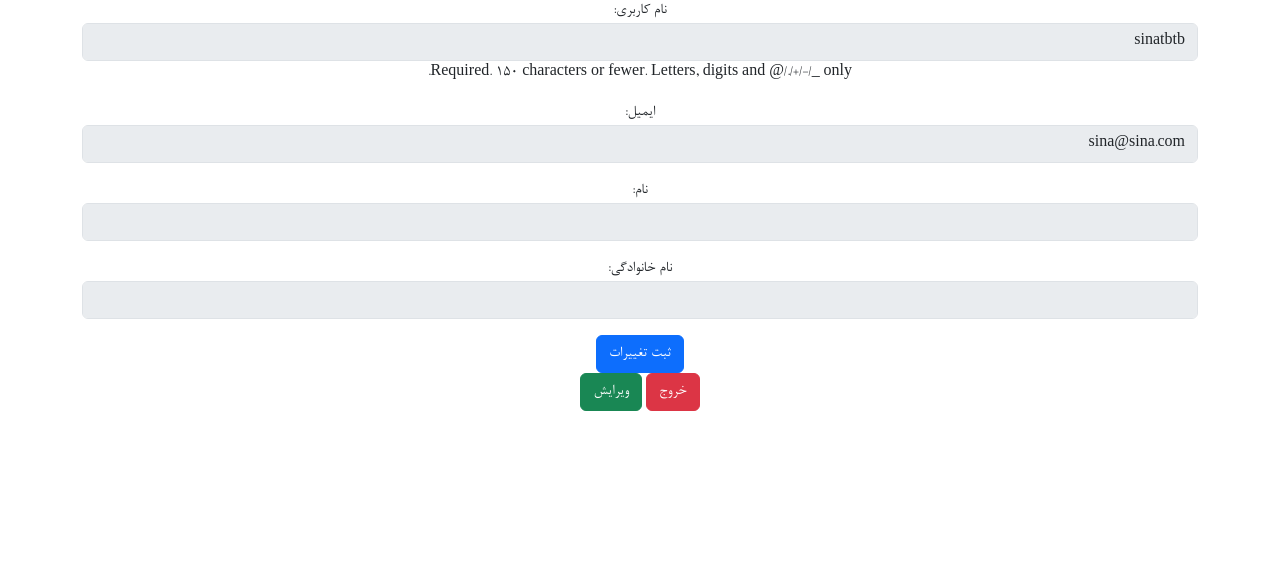
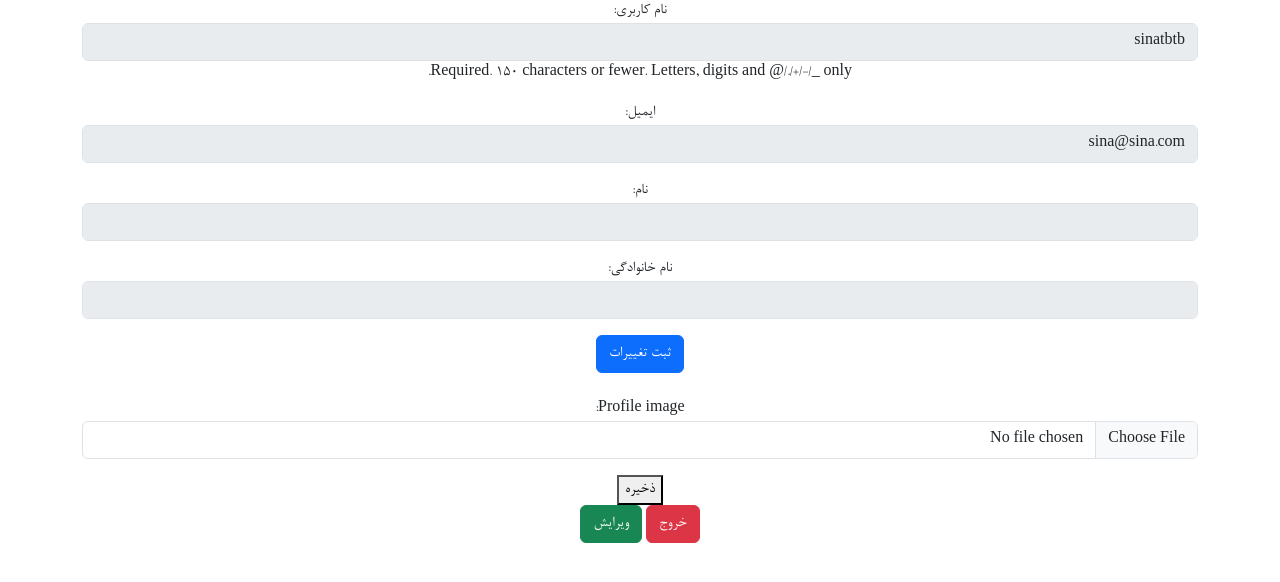
Before and after one commit to SeyedAliTabatabaei/Daneshkar_SocialNetowork, a Django app: page /profile/ in a window 1280 px wide. Shown: the part 105-687 px from the top of the page. Run offline with Django 5.2, Linux system fonts and the light colour scheme; a user stored in the database is signed in.

Commit message:
upload profile image added

```diff
--- a/socialnetwork/socialnetwork/settings.py
+++ b/socialnetwork/socialnetwork/settings.py
@@ -126,3 +126,6 @@ STATICFILES_DIRS = [BASE_DIR / 'static']
 DEFAULT_AUTO_FIELD = 'django.db.models.BigAutoField'
 
 LOGIN_URL = 'login'
+
+MEDIA_URL = '/media/'
+MEDIA_ROOT = BASE_DIR / 'media'
--- a/socialnetwork/socialnetwork/urls.py
+++ b/socialnetwork/socialnetwork/urls.py
@@ -16,9 +16,14 @@ Including another URLconf
 """
 from django.contrib import admin
 from django.urls import path,include
+from django.conf.urls.static import static
+from django.conf import settings
 
 urlpatterns = [
     path('admin/', admin.site.urls),
     path('',include('core.urls')),
     path('',include('users.urls'))
 ]
+
+if settings.DEBUG:
+    urlpatterns += static(settings.MEDIA_URL, document_root=settings.MEDIA_ROOT)
--- a/socialnetwork/users/forms.py
+++ b/socialnetwork/users/forms.py
@@ -1,7 +1,7 @@
 from django import forms
 from django.contrib.auth.forms import UserCreationForm, AuthenticationForm
 from django.contrib.auth.models import User
-
+from .models import Profile
 class SignupForm(UserCreationForm):
     class Meta:
         model = User
@@ -56,3 +56,11 @@ class ProfileForm(forms.ModelForm):
                 'disabled':'disabled',
             }),
         }
+
+class ProfileImage(forms.ModelForm):
+    class Meta:
+        model = Profile
+        fields = ['profile_image']
+        widgets = {
+            'profile_image': forms.ClearableFileInput(attrs={'class': 'form-control'}),
+        }
--- a/socialnetwork/users/models.py
+++ b/socialnetwork/users/models.py
@@ -2,6 +2,6 @@ from django.db import models
 from django.contrib.auth.models import User
 
 
-class UserProfile(models.Model):
-    first_name = models.CharField(max_length=255,null=True, blank=True)
-    last_name = models.CharField(max_length=255,null=True, blank=True)
+class Profile(models.Model):
+    user = models.OneToOneField(User, on_delete=models.CASCADE)
+    profile_image = models.ImageField(upload_to='profile_images/', blank=True, null=True)
--- a/socialnetwork/users/templates/profile.html
+++ b/socialnetwork/users/templates/profile.html
@@ -9,10 +9,17 @@
     {% endif %}
 </p>
 <form method="post">
-{{ form.as_p }}
     {% csrf_token %}
+    {{ form.as_p }}
     <button class="btn btn-primary" onclick="success()">ثبت تغییرات</button>
 </form>
+<br>
+<form method="post" enctype="multipart/form-data">
+    {% csrf_token %}
+    {{ form2.as_p }}
+    <button type="submit">ذخیره</button>
+</form>
+
 <a href="{% url 'logout' %}"><button class="btn btn-danger ">خروج</button></a>
 
 <button id="editbutton" onclick="enableedit()" class="btn btn-success">ویرایش</button>
--- a/socialnetwork/users/views.py
+++ b/socialnetwork/users/views.py
@@ -3,7 +3,8 @@ from django.contrib.auth.decorators import login_required
 from django.http import HttpResponse
 from django.contrib import messages
 from django.contrib.auth import login, authenticate,logout
-from .forms import SignupForm,LoginForm,ProfileForm
+from .forms import SignupForm,LoginForm,ProfileForm,ProfileImage
+from .models import Profile
 
 def signup_view(request):
     if request.method == 'POST':
@@ -37,6 +38,11 @@ def logout_view(request):
 @login_required
 def profile_view(request):
     if request.method == 'POST':
+        form2 = ProfileImage(request.POST, request.FILES,   )
+        if form2.is_valid():
+            savepic = form2.save(commit=False)
+            savepic.user = request.user
+            savepic.save()
         form = ProfileForm(request.POST, instance=request.user)
         if form.is_valid():
             form.save()
@@ -44,4 +50,10 @@ def profile_view(request):
             return redirect('profile')
     else:
         form = ProfileForm(instance=request.user)
-    return render(request, 'profile.html', {'form': form})
+        form2 = ProfileImage(instance=request.user)
+    return render(request, 'profile.html', {'form': form,'form2':form2})
+
+#def profileimage_view(request):
+
+
+   # return render(request, 'profile.html', {'form2': form, 'profile': profile})
```
Also changed, not shown: socialnetwork/db.sqlite3, socialnetwork/users/migrations/0001_initial.py (added), socialnetwork/users/migrations/0002_remove_profile_profile_picture.py (added).
